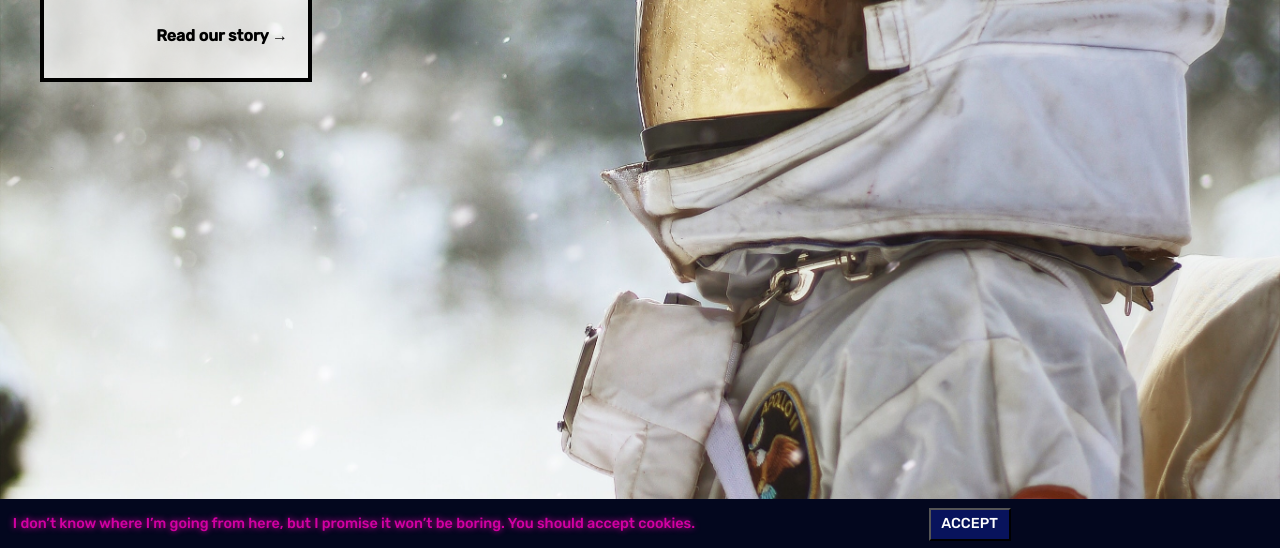
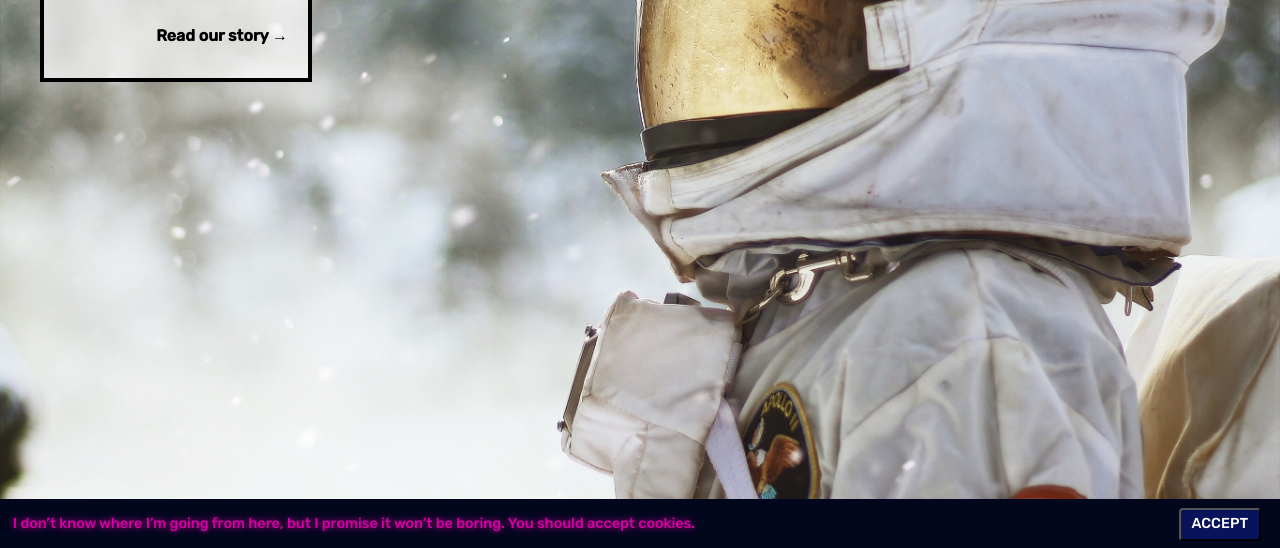
Before and after one commit to aleczks/To-The-Moon-Website, a plain HTML site: page index.html in a window 1280 px wide. Shown: the part 250-798 px from the top of the page. Drawn offline with Linux system fonts and the light colour scheme.

Commit message:
fixed accept btn

```diff
--- a/index.html
+++ b/index.html
@@ -134,8 +134,8 @@
     <p>
       I don’t know where I’m going from here,
       but I promise it won’t be boring. You should accept cookies.
-      <button class="accept-button">accept</button>
     </p>
+    <button class="accept-button">accept</button>
   </footer>
 
         </div>
--- a/layout/style.css
+++ b/layout/style.css
@@ -374,7 +374,6 @@ footer {
   align-items: center;
   position: fixed;
   bottom: 0;
-  left: 0;
   width: 100%;
   padding: 1%;
   height: 25px;
@@ -382,6 +381,7 @@ footer {
   color: rgb(210, 0, 162);
   font-size: 0.9rem;
   display: flex;
+  justify-content: space-between;
   z-index: 0;
 }
 footer p {
@@ -392,10 +392,10 @@ footer p {
   text-transform: uppercase;
   background-color: rgb(8, 19, 92);
   color: #fff;
-  font-weight: 500;
+  font-weight: 400;
   padding: 6px 10px;
-  position: relative;
-  left: 30%;
+  border-radius: 4px;
+  margin-right: 2rem;
   width: 82px;
   bottom: 0;
 }
```
